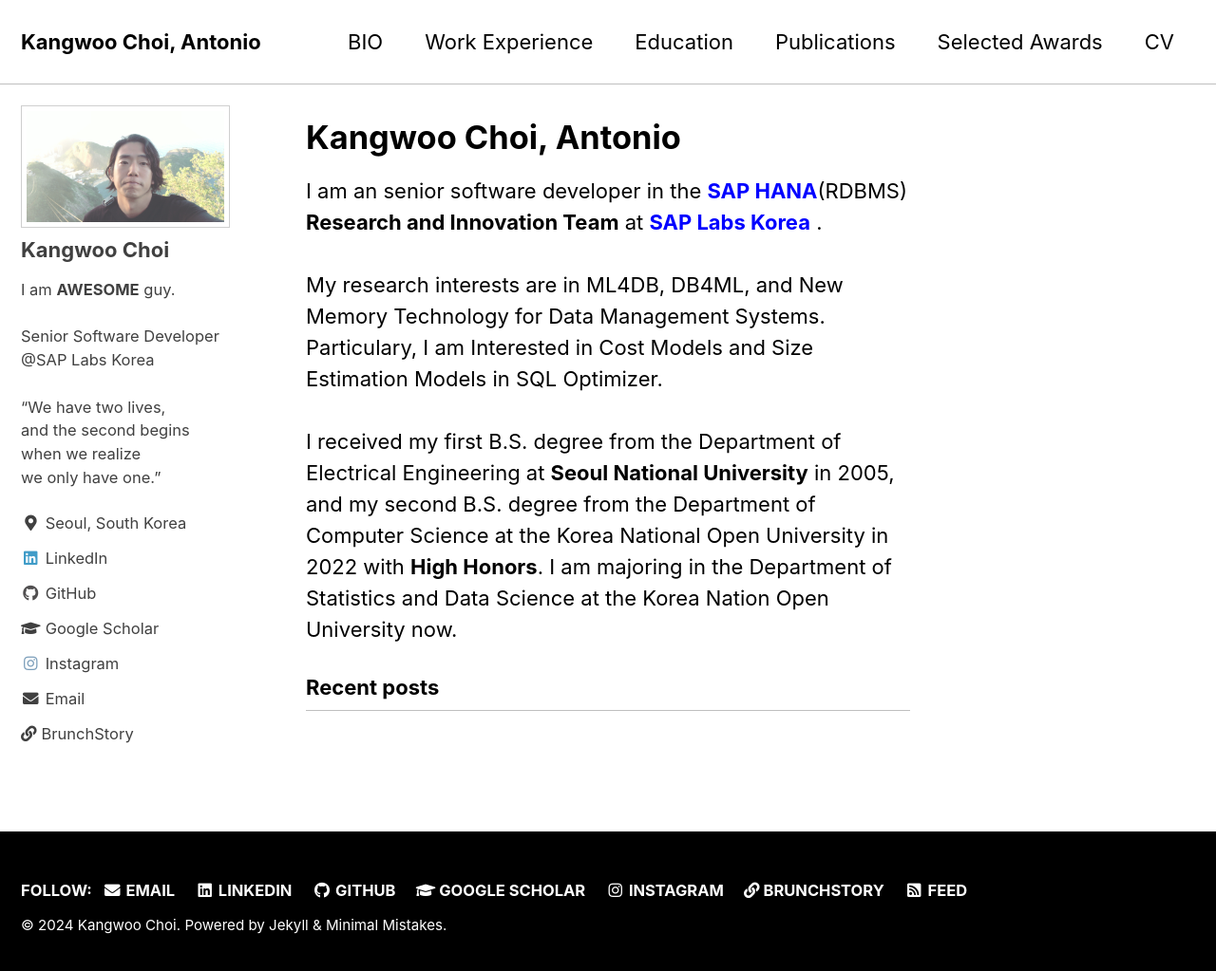
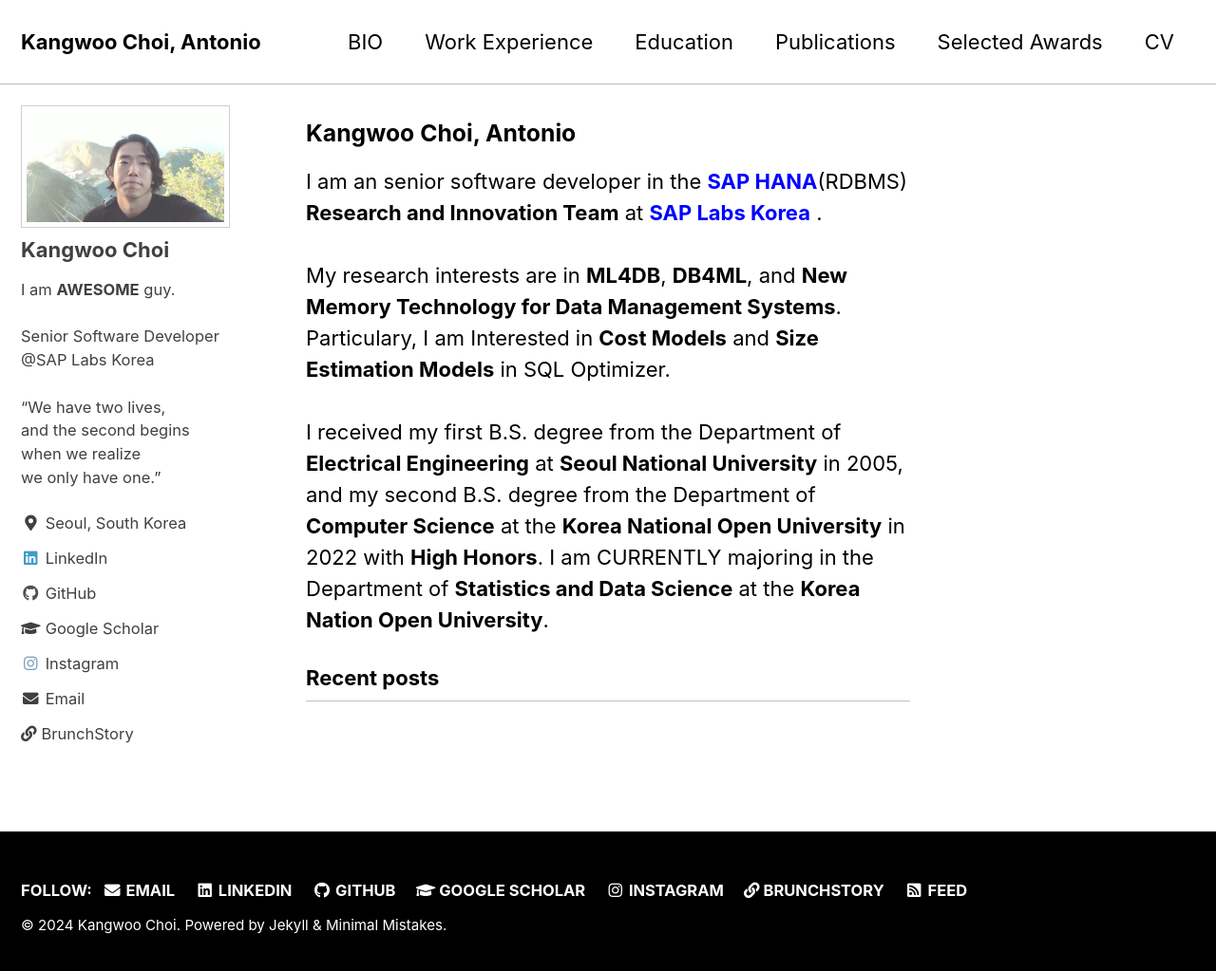
Before and after one commit to KangwooChoi/KangwooChoi.github.io, a Jekyll site: the page built from index.html, in a window 1280 px wide and 1031 px high. Shown: the top 1023 px of the window at 95% size. Built offline with Jekyll 4.4.1, drawn with Linux system fonts in a browser that asks for light colours; cached includes are drawn as plain includes; the list of posts is cut into pages by our own code.

Commit message:
Update index.html

```diff
--- a/index.html
+++ b/index.html
@@ -3,14 +3,15 @@
 author_profile: true
 ---
 
-<h1 class="page__title" itemprop="headline">Kangwoo Choi, Antonio</h1>
-<p font-size=0.5em>I am an senior software developer in the
+<h3 class="page__title" itemprop="headline">Kangwoo Choi, Antonio</h3>
+
+<p font-size=0.1em>I am an senior software developer in the
   <a style="text-decoration:none" href="https://www.sap.com/korea/products/technology-platform/hana/what-is-sap-hana.html"><b>SAP HANA</b></a>(RDBMS)
   <b>Research and Innovation Team</b> at
   <a style="text-decoration:none" href="https://www.sap.com/korea/about/labs-korea.html"><b>SAP Labs Korea</b></a>
-  . <br><br>My research interests are in ML4DB, DB4ML, and New Memory Technology for Data Management Systems. Particulary,
-  I am Interested in Cost Models and Size Estimation Models in SQL Optimizer.
-   <br><br>I received my first B.S. degree from the Department of Electrical Engineering at <b>Seoul National University</b> in 2005,
-   and my second B.S. degree from the Department of Computer Science at the Korea National Open University in 2022
-   with <b>High Honors</b>. I am majoring in the Department of Statistics and Data Science at the Korea Nation Open University now.<br>
+  . <br><br>My research interests are in <b>ML4DB</b>, <b>DB4ML</b>, and <b>New Memory Technology for Data Management Systems</b>.
+  Particulary, I am Interested in <b>Cost Models</b> and <b>Size Estimation Models</b> in SQL Optimizer.
+  <br><br>I received my first B.S. degree from the Department of <b>Electrical Engineering</b> at <b>Seoul National University</b> in 2005,
+  <br>and my second B.S. degree from the Department of <b>Computer Science</b> at the <b>Korea National Open University</b> in 2022
+  with <b>High Honors</b>. I am CURRENTLY majoring in the Department of <b>Statistics and Data Science</b> at the <b>Korea Nation Open University</b>.<br>
 </p>
```
